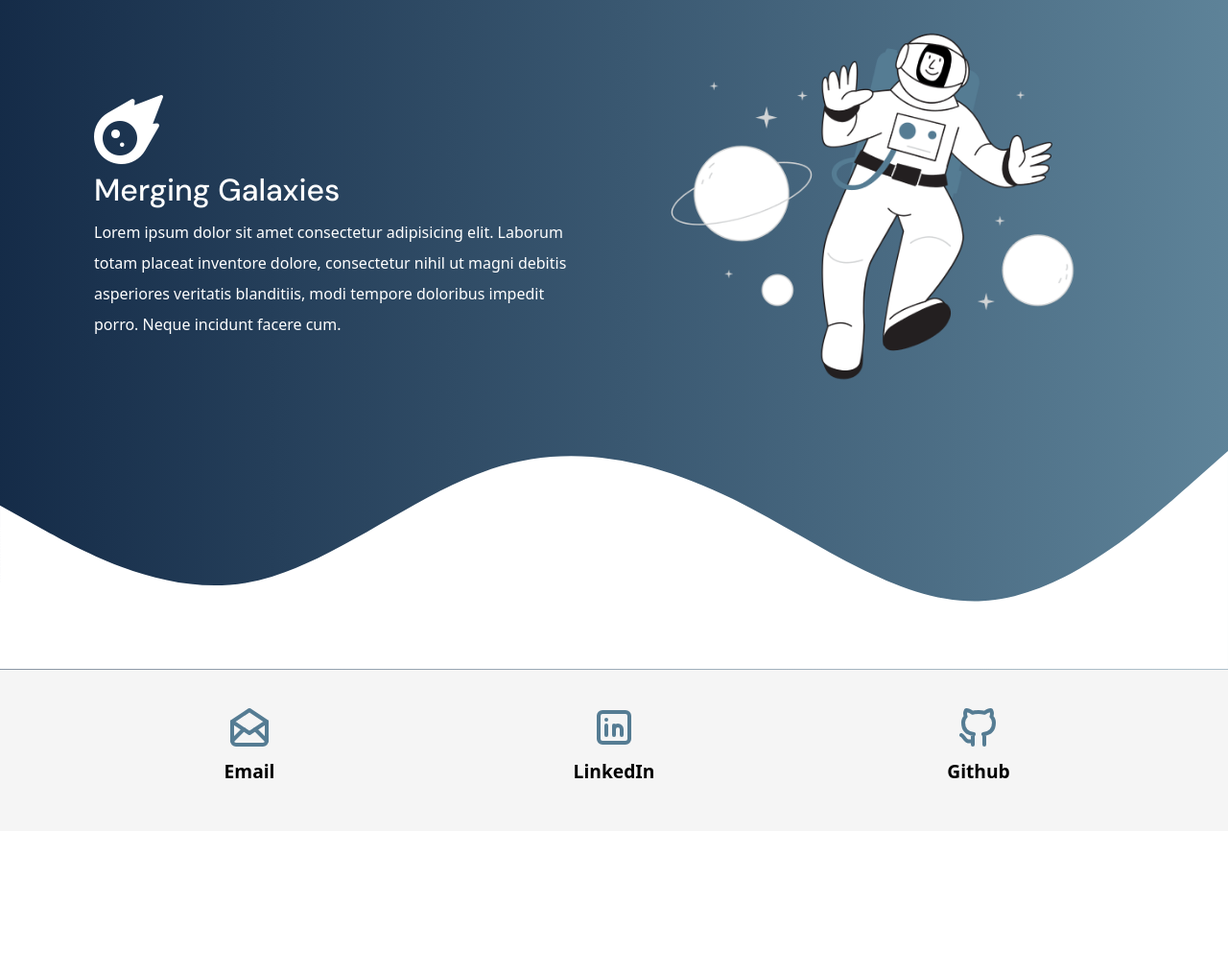
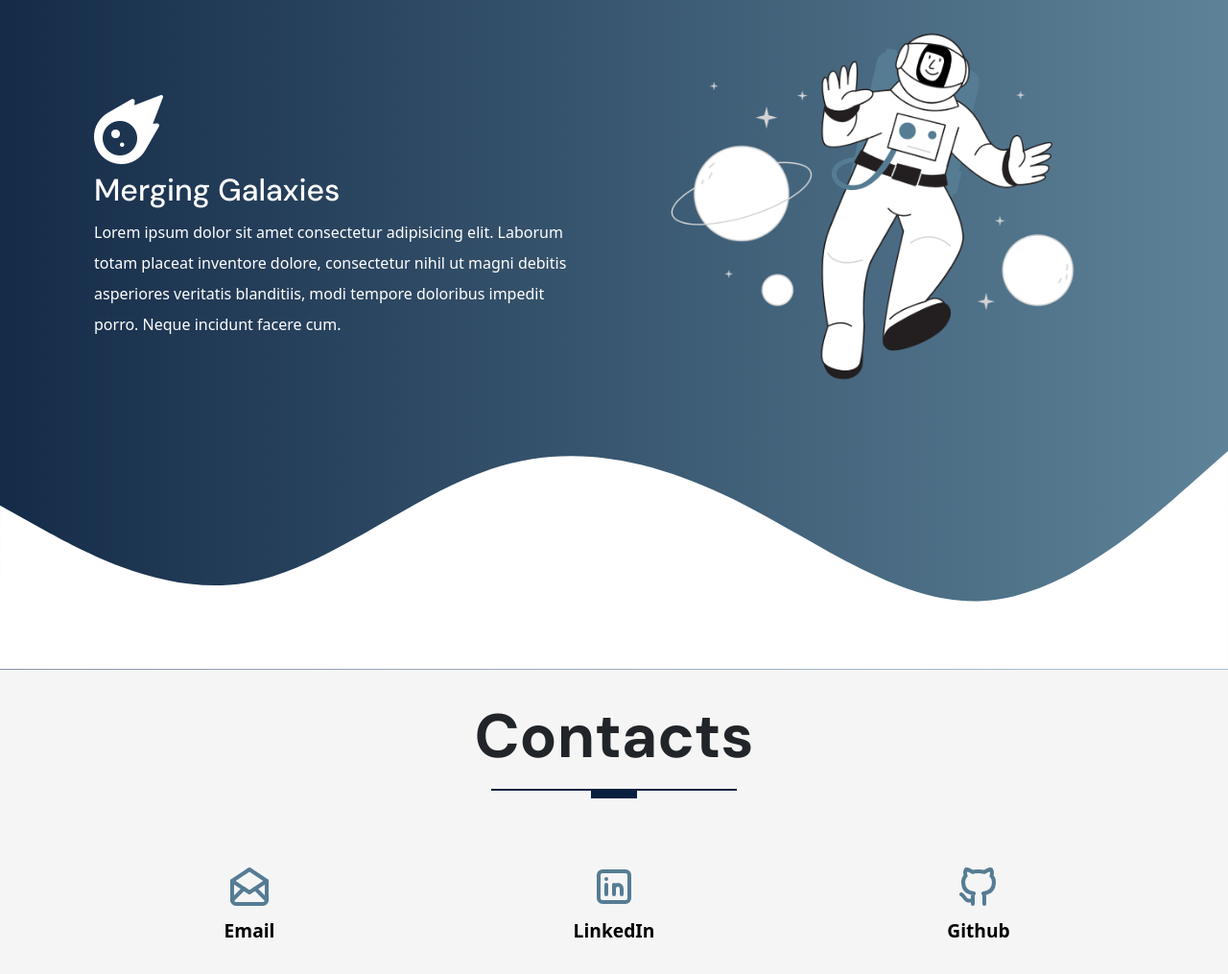
Before and after one commit to AbdilahiMJama/Personal-Website, a website: page index.html in a window 1280 px wide. Shown: the part 3473-4488 px from the top of the page at 96% size. Before the commit the page ends 4339 px from the top, so only its background shows below. Drawn offline with nearby package versions, Linux system fonts and the light colour scheme.

Commit message:
Added a h3 for contacts

```diff
--- a/index.html
+++ b/index.html
@@ -201,7 +201,9 @@
     <!--Start of the contact section-->
     <section id="footer" class="footer">
         <div class="container">
-            <div class="row">
+            <div class="row text-center">
+                <h1 class="display-3 fw-bold">Contacts</h1>
+                <div class="heading-line mb-5"></div>
                 <!--Start of the email-->
                 <div class="col-md-4 col-lg-4 contact-box pt-1">
                     <div class="contact-box__icon">
```
Also changed, not shown: README.md.
